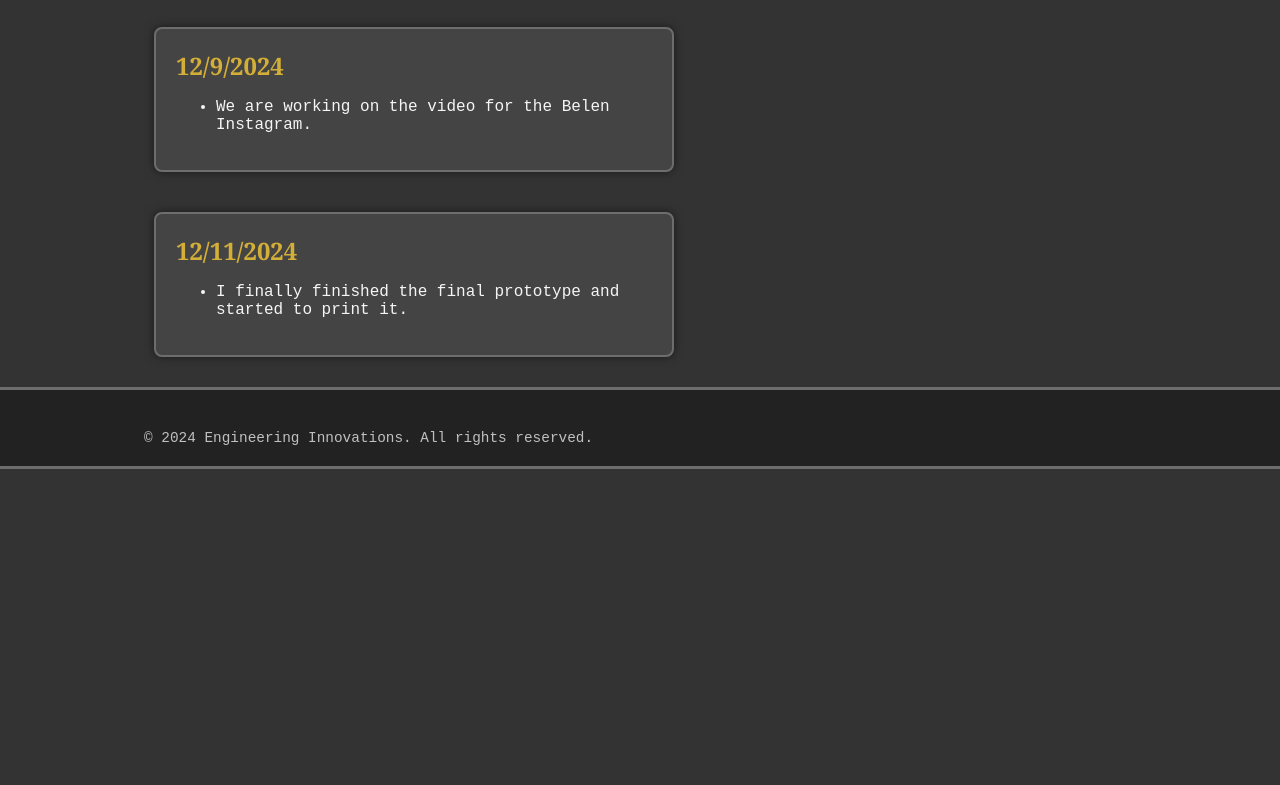
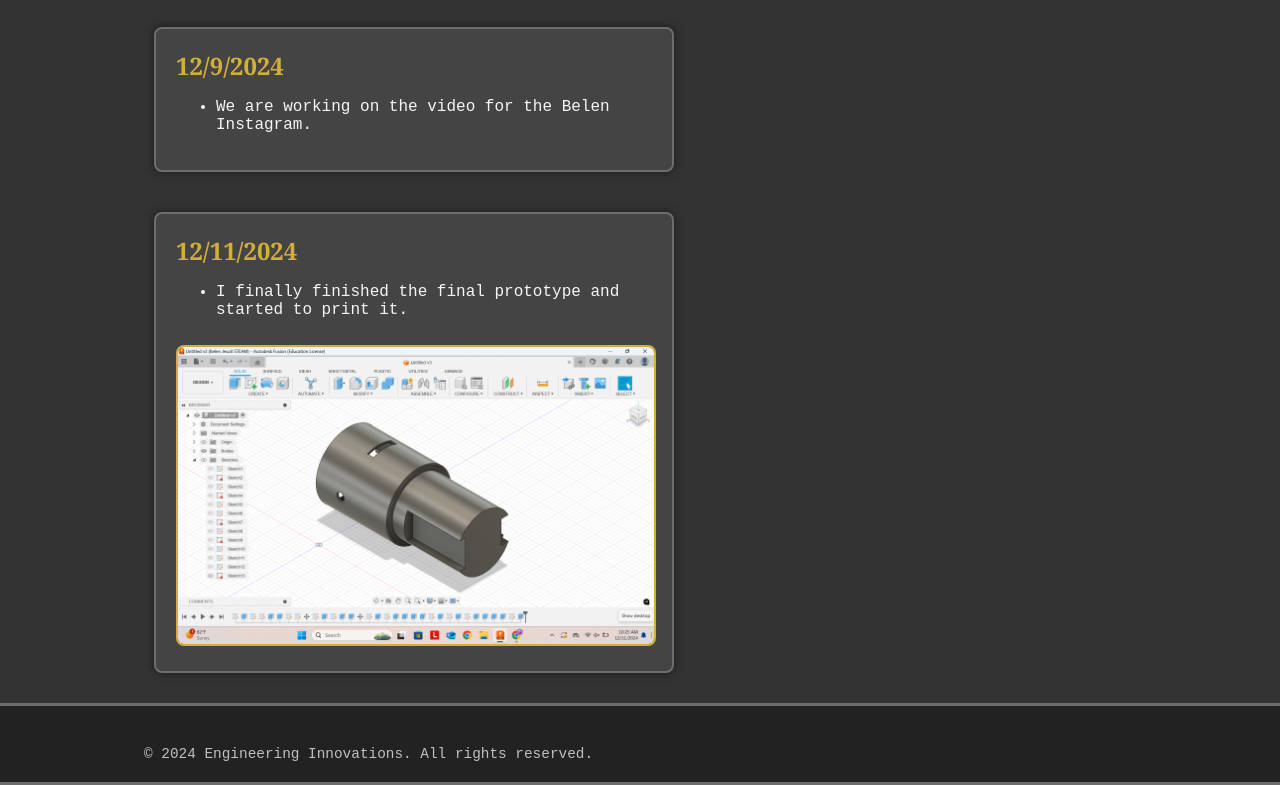
Before and after one commit to SebastianE115/SebastianE115.github.io, a plain HTML site: page solutiondesign.html in a window 1280 px wide. Shown: the part 5728-6513 px from the top of the page. Before the commit the page ends 6197 px from the top, so only its background shows below. Drawn offline with Linux system fonts and the light colour scheme; a script that the page names is missing.

Commit message:
finalpro

```diff
--- a/solutiondesign.html
+++ b/solutiondesign.html
@@ -178,7 +178,8 @@
                                                                                     <h2>12/11/2024</h2>
                                                                                     <ul>
                                                                                     <li><p>I finally finished the final prototype and started to print it. </p></li>
-                                                                                   </ul>
+                                                                                </ul>
+                                                                                <img src="images/finalpro.png" alt="Description of image 1">
                                                                                 </section>
                 </main>
 
```
Also changed, not shown: images/finalpro.png (added).
